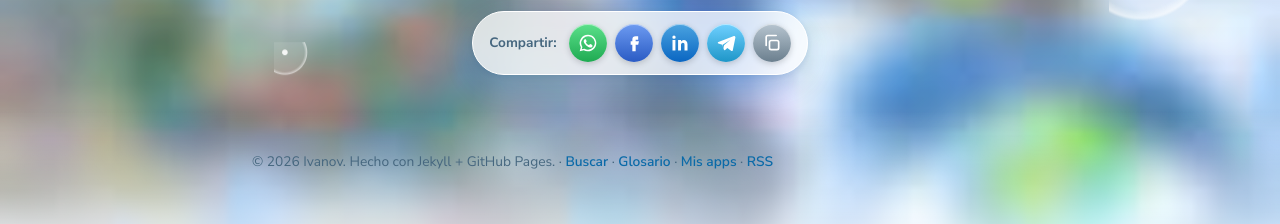
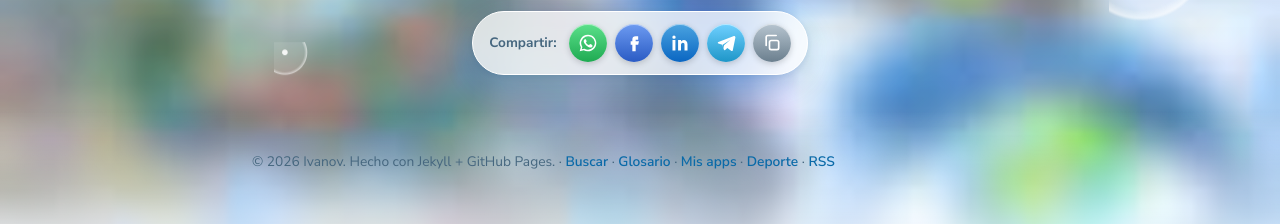
Before and after one commit to Ivarock/Ivarock.github.io, a Jekyll site: the page built from index.html, in a window 1280 px wide and 900 px high, scrolled down 2148 px. Shown: the part 673-897 px from the top of the window. Built offline with Jekyll 4.4.1, drawn with Linux system fonts in a browser that asks for light colours; the list of posts is cut into pages by our own code; some of the changed text lies outside the part shown.

Commit message:
Deporte: tarjeta en Inicio y enlace en el pie

```diff
--- a/_layouts/default.html
+++ b/_layouts/default.html
@@ -54,7 +54,7 @@
 
   <footer class="site-footer">
     <div class="wrap">
-      <p>© {{ site.time | date: '%Y' }} {{ site.author }}. Hecho con Jekyll + GitHub Pages. · <a href="{{ '/buscar/' | relative_url }}">Buscar</a> · <a href="{{ '/glosario/' | relative_url }}">Glosario</a> · <a href="{{ '/apps/' | relative_url }}">Mis apps</a> · <a href="{{ '/feed.xml' | relative_url }}">RSS</a></p>
+      <p>© {{ site.time | date: '%Y' }} {{ site.author }}. Hecho con Jekyll + GitHub Pages. · <a href="{{ '/buscar/' | relative_url }}">Buscar</a> · <a href="{{ '/glosario/' | relative_url }}">Glosario</a> · <a href="{{ '/apps/' | relative_url }}">Mis apps</a> · <a href="{{ '/deporte/' | relative_url }}">Deporte</a> · <a href="{{ '/feed.xml' | relative_url }}">RSS</a></p>
     </div>
   </footer>
 
--- a/_layouts/home.html
+++ b/_layouts/home.html
@@ -10,6 +10,7 @@ layout: default
       <div class="contador__num" id="contador-num"></div>
       <span class="contador__pie" id="contador-pie">hoy / total · ¡gracias por pasar!</span>
     </div>
+    {% include strava-mini.html %}
   </aside>
 
   <section class="inicio__centro">
```
